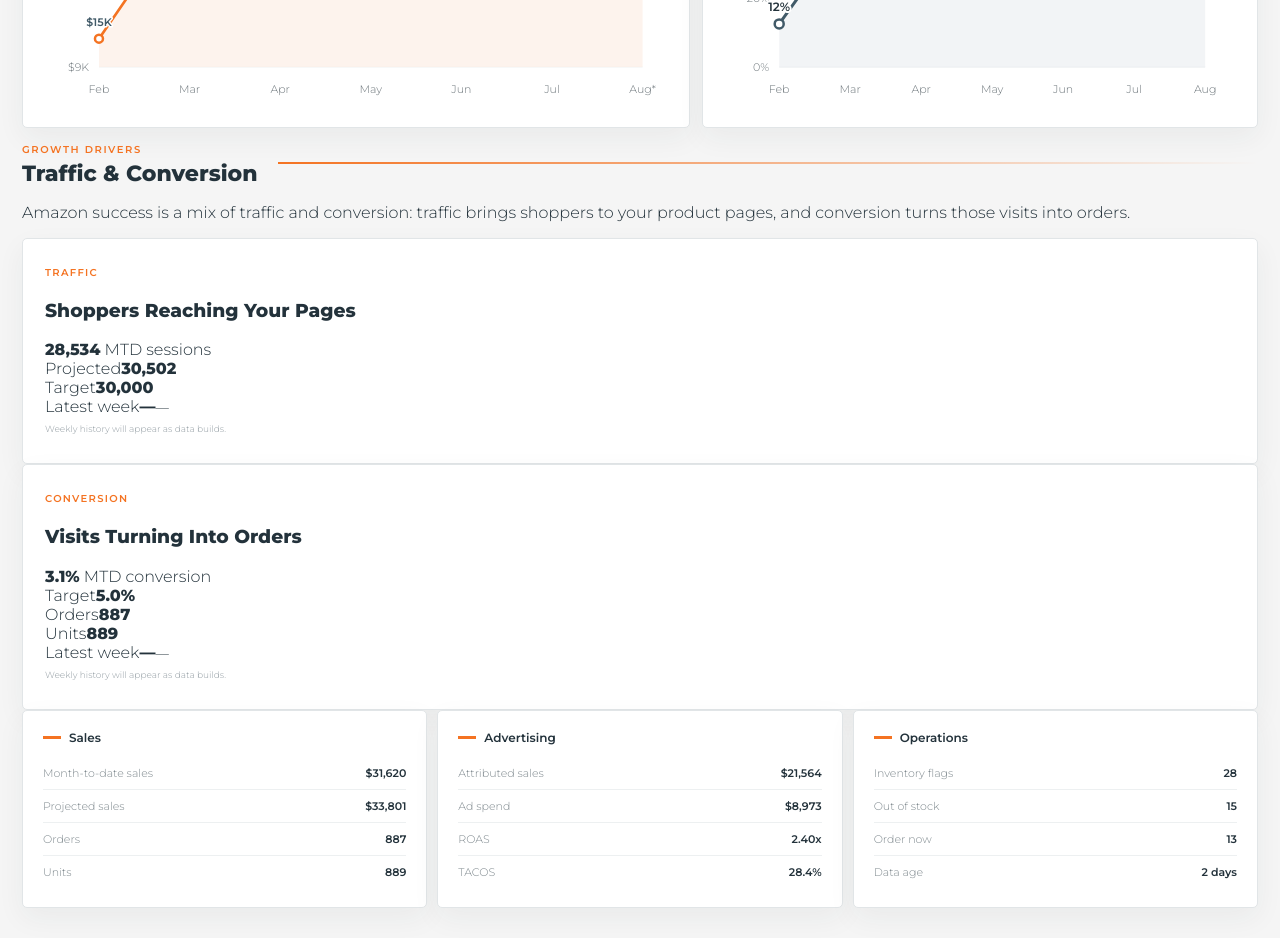
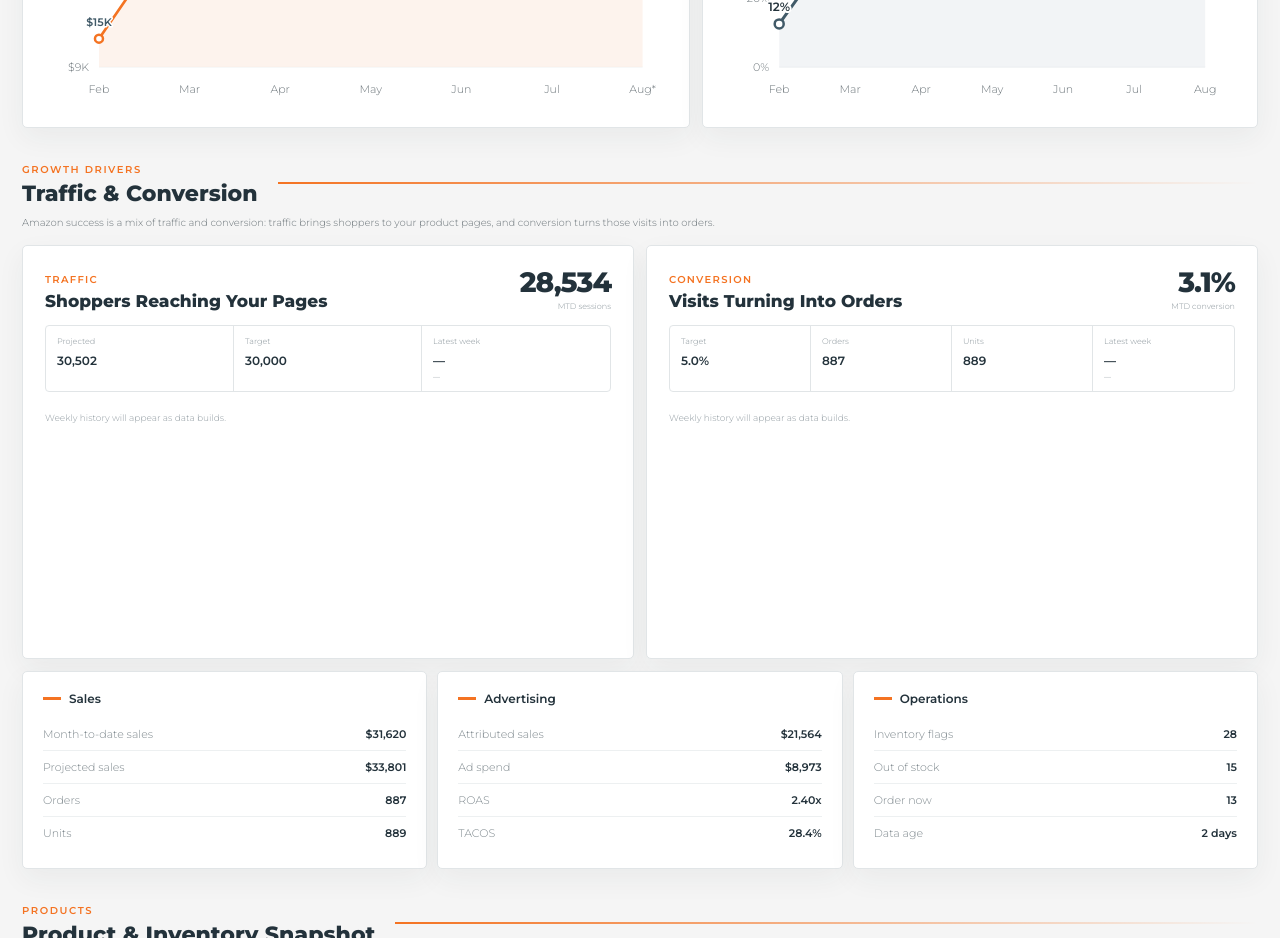
Before and after one commit to jakeyorgason/evolved-client-dashboard, a website: page evolved-client-dashboard-cloudflare/public/index.html in a window 1280 px wide. Shown: the part 880-1818 px from the top of the page. Drawn offline with Linux system fonts and the light colour scheme; no server answers.

Commit message:
Add styles for driver section and metrics

```diff
--- a/evolved-client-dashboard-cloudflare/public/styles.css
+++ b/evolved-client-dashboard-cloudflare/public/styles.css
@@ -135,3 +135,29 @@ table{line-height:1.35}
 .tacos-data-label{fill:#23323B;font:600 12px Montserrat,sans-serif;paint-order:stroke;stroke:#fff;stroke-width:4px;stroke-linejoin:round}
 .tacos-target-label{fill:#D9541F;font:600 10px Montserrat,sans-serif;paint-order:stroke;stroke:#fff;stroke-width:3px}
 @media(max-width:900px){.chart-grid{grid-template-columns:1fr}.chart-wrap{height:300px}}
+
+
+/* V8 Traffic & Conversion */
+.driver-section-heading{margin-top:30px;margin-bottom:8px}
+.driver-intro{max-width:820px;margin:0 0 13px;color:#6D767B;font-size:10px;line-height:1.65}
+.driver-grid{display:grid;grid-template-columns:1fr 1fr;gap:12px;margin-bottom:12px}
+.driver-card{padding:22px 22px 18px}
+.driver-card-header{display:flex;justify-content:space-between;align-items:flex-start;gap:20px;margin-bottom:14px}
+.driver-card-header h3{font-size:17px;font-weight:800;margin:4px 0 0}
+.driver-hero-metric{text-align:right;white-space:nowrap}
+.driver-hero-metric strong{display:block;font-size:28px;font-weight:800;letter-spacing:-.035em;line-height:1}
+.driver-hero-metric span{display:block;margin-top:5px;font-size:8px;color:#89949A}
+.driver-metrics{display:grid;grid-template-columns:repeat(3,1fr);border:1px solid var(--line);border-radius:4px;margin-bottom:13px}
+.driver-metrics.conversion-metrics{grid-template-columns:repeat(4,1fr)}
+.driver-metrics>div{padding:10px 11px;border-right:1px solid var(--line);min-height:59px}
+.driver-metrics>div:last-child{border-right:0}
+.driver-metrics span{display:block;font-size:8px;color:#89949A;margin-bottom:4px}
+.driver-metrics strong{font-size:12px;font-weight:600}
+.driver-metrics small{display:block;font-size:7px;color:#7A858B;margin-top:3px}
+.driver-chart{height:235px;width:100%}
+.driver-chart svg{width:100%;height:100%;overflow:visible}
+.driver-axis-label{fill:#6D767B;font:300 10px Montserrat,sans-serif}
+.driver-value-label{fill:#23323B;font:600 10px Montserrat,sans-serif;paint-order:stroke;stroke:#fff;stroke-width:3px;stroke-linejoin:round}
+.driver-target-label{fill:#D9541F;font:600 9px Montserrat,sans-serif;paint-order:stroke;stroke:#fff;stroke-width:3px}
+@media(max-width:900px){.driver-grid{grid-template-columns:1fr}.driver-chart{height:250px}}
+@media(max-width:600px){.driver-card-header{display:block}.driver-hero-metric{text-align:left;margin-top:13px}.driver-metrics,.driver-metrics.conversion-metrics{grid-template-columns:1fr 1fr}.driver-metrics>div:nth-child(2){border-right:0}.driver-metrics>div{border-bottom:1px solid var(--line)}.driver-metrics>div:nth-last-child(-n+2){border-bottom:0}}
```
